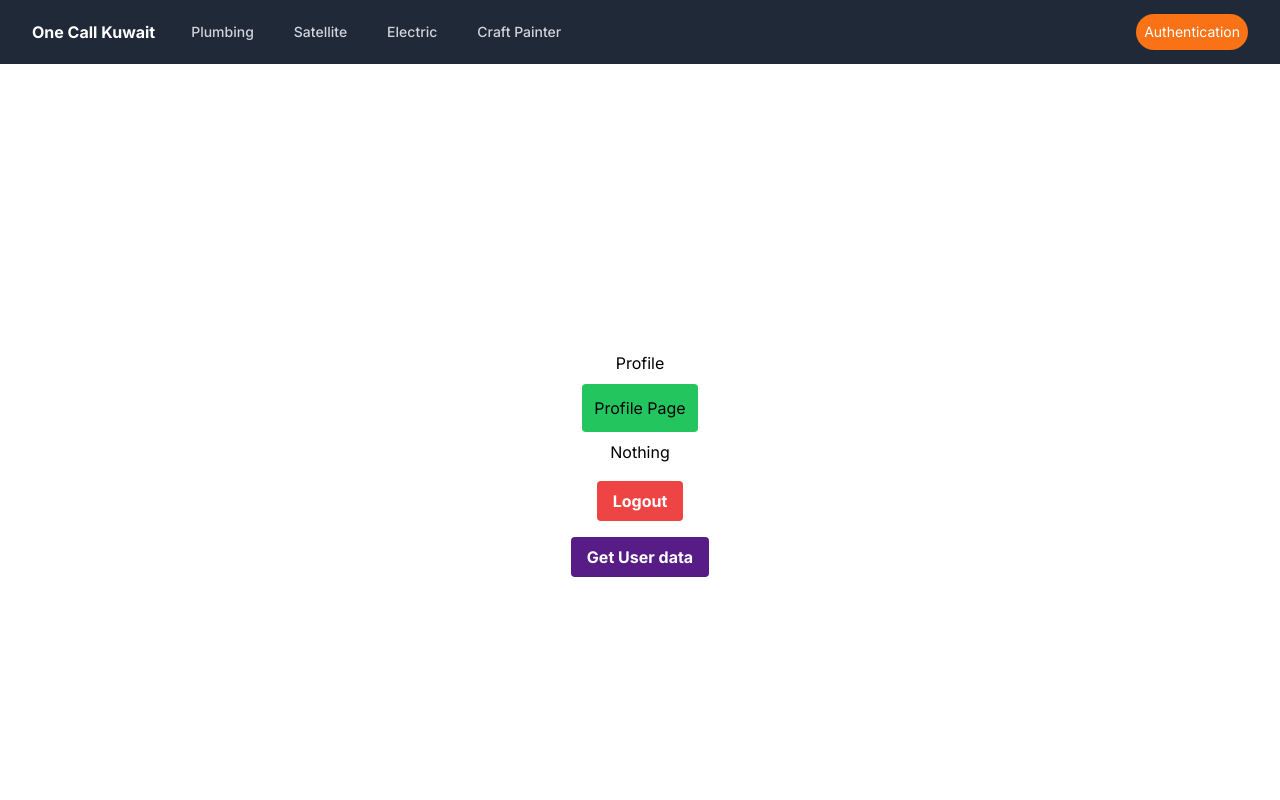
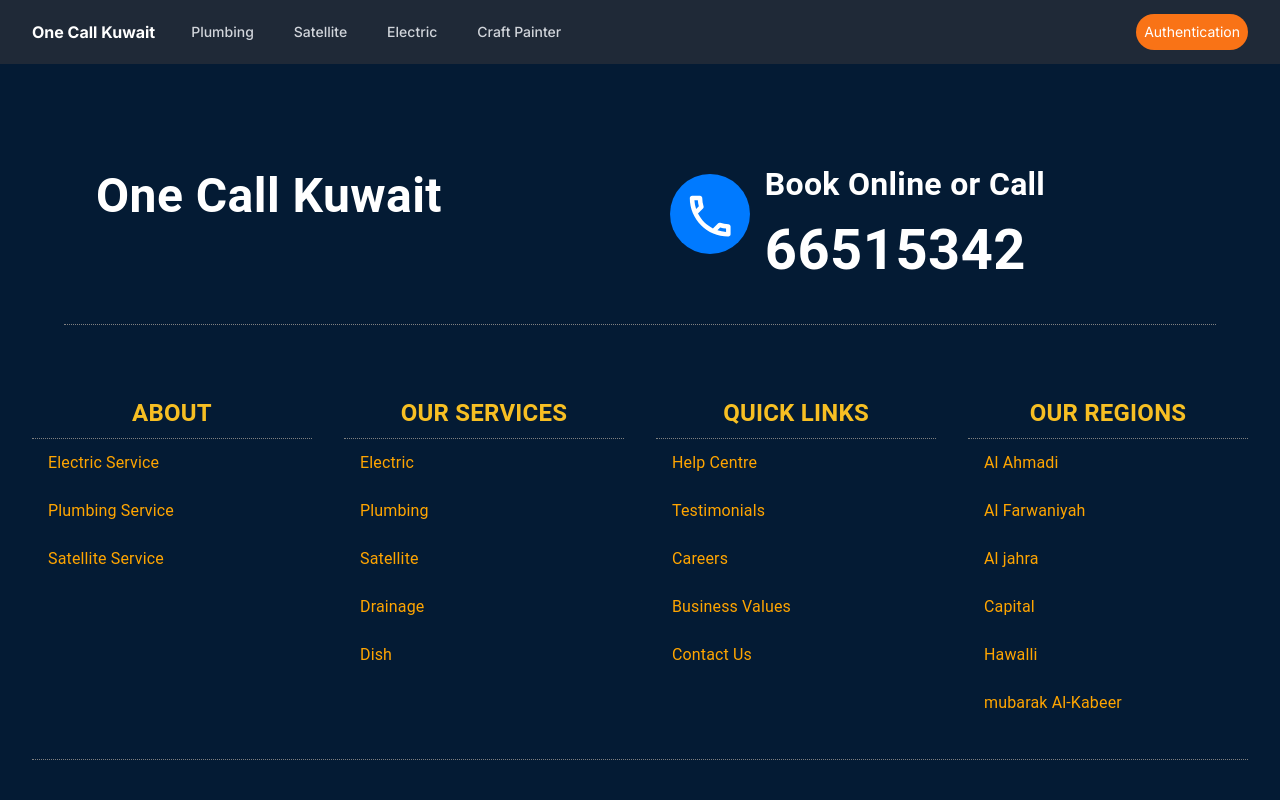
Before and after one commit to nasir1196/final-one, a Next.js app: page /profile in a window 1280 px wide. Shown: the top 800 px of the page. Built offline with nearby package versions, Linux system fonts and the light colour scheme.

Commit message:
appointment page alert add

```diff
--- a/src/app/api/users/appointments/route.ts
+++ b/src/app/api/users/appointments/route.ts
@@ -4,22 +4,18 @@ import AppointmentDb from "@/models/userAppointment"
 import User from "@/models/user";
 
 
-connect().then(r => console.log(r))
 
 export async function POST(request: NextRequest) {
     try {
         const requestBody = await request.json()
         const {firstName, lastName, email, phone, houseNumber, street, city, describeIssue} = requestBody;
+        await connect();
         const user = await User.findOne({email})
+        await AppointmentDb.create({firstName, lastName, email, phone, houseNumber, street, city, describeIssue, userId: user._id})
 
-        const newAppointment = new AppointmentDb({
-            firstName, lastName, email, phone, houseNumber, street, city, describeIssue, userId: user._id
-        })
-
-        const savedAppointment = await newAppointment.save()
-        return NextResponse.json({message: "Appointment created successfully", success: true, savedAppointment})
+        return NextResponse.json({message: "Appointment created successfully", success: true, status:201})
 
     } catch (error: any) {
-        return NextResponse.json({error: error.message})
+        return NextResponse.json({error: error.message, status:400})
     }
 }
--- a/src/app/profile/page.tsx
+++ b/src/app/profile/page.tsx
@@ -1,6 +1,5 @@
 "use client"
 import axios from "axios"
-import Link from "next/link"
 import toast from "react-hot-toast";
 import {useRouter} from "next/navigation";
 import {useState} from "react";
@@ -26,21 +25,10 @@ export default function ProfilePage() {
         console.log(res.data)
         setData(res.data.data._id)
     }
+
     return (
-        <div className="flex flex-col items-center justify-center min-h-screen py-2">
-            <h1>Profile</h1>
-            <hr/>
-            <p className="p-3 m-2 rounded bg-green-500">Profile Page</p>
-            <h2>{data === "nothing" ? "Nothing": <Link href={`/profile/${data}`}>{data}</Link> }</h2>
-            <hr/>
-            <button
-                onClick={logout}
-                className="bg-red-500 mt-4 hover:bg-blue-700 text-white font-bold py-2 px-4 rounded">Logout
-            </button>
-            <button
-                onClick={getUserDetails}
-                className="bg-purple-900 mt-4 hover:bg-blue-700 text-white font-bold py-2 px-4 rounded">Get User data
-            </button>
+        <div>
+
         </div>
     )
 }
--- a/src/components/homePage/AppointmentDate/AppointmentDate.tsx
+++ b/src/components/homePage/AppointmentDate/AppointmentDate.tsx
@@ -53,6 +53,7 @@ const AppointmentDate = () => {
                 await axios.post("/api/users/appointments",
                     appointment
                 )
+                console.log(appointment)
                 alert("Appointment Successfully done")
             } else {
                 alert("All Field is Required")
--- a/src/dbConfig/dbConfig.ts
+++ b/src/dbConfig/dbConfig.ts
@@ -2,17 +2,14 @@ import mongoose from "mongoose"
 
 export async function connect(){
     try{
-       await mongoose.connect(process.env.MONGO_URL !)
-        const connection = mongoose.connection;
-
-        connection.on("connected",()=>{
-            console.log("MongoDB connected successfully")
-        })
-
-        connection.on("error",(err)=>{
-            console.log("MongoDB connection error. Please make sure MongoDB is running. " + err);
-            process.exit()
-        })
+       // await mongoose.connect(process.env.MONGO_URL !)
+       //  const connection = mongoose.connection;
+       //
+       //  connection.on("connected",()=>{
+       //      console.log("MongoDB connected successfully")
+       //  })
+       await mongoose.connect(process.env.MONGO_URL!);
+        console.log("Connected to MongoDB")
     }catch (error){
         console.log(error)
     }
--- a/src/middleware.ts
+++ b/src/middleware.ts
@@ -10,12 +10,6 @@ export function middleware(request: NextRequest){
 
     const token =  request.cookies.get("token")?.value || ""
 
-    // if(isPublicPath && token){
-    //     return NextResponse.redirect(new URL("/profile", request.nextUrl))
-    // }
-    // if(isPublicPath && token){
-    //     return NextResponse.redirect(new URL("/", request.nextUrl))
-    // }
     if(!isPublicPath &&!token){
         return NextResponse.redirect(new URL("/login", request.nextUrl))
     }
```
